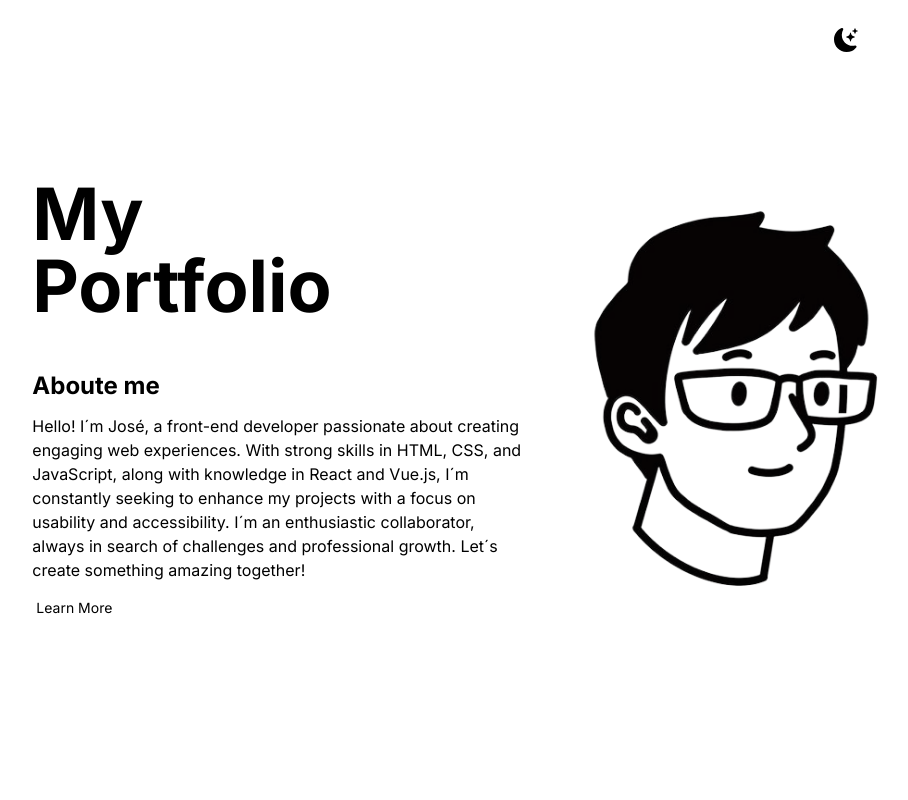
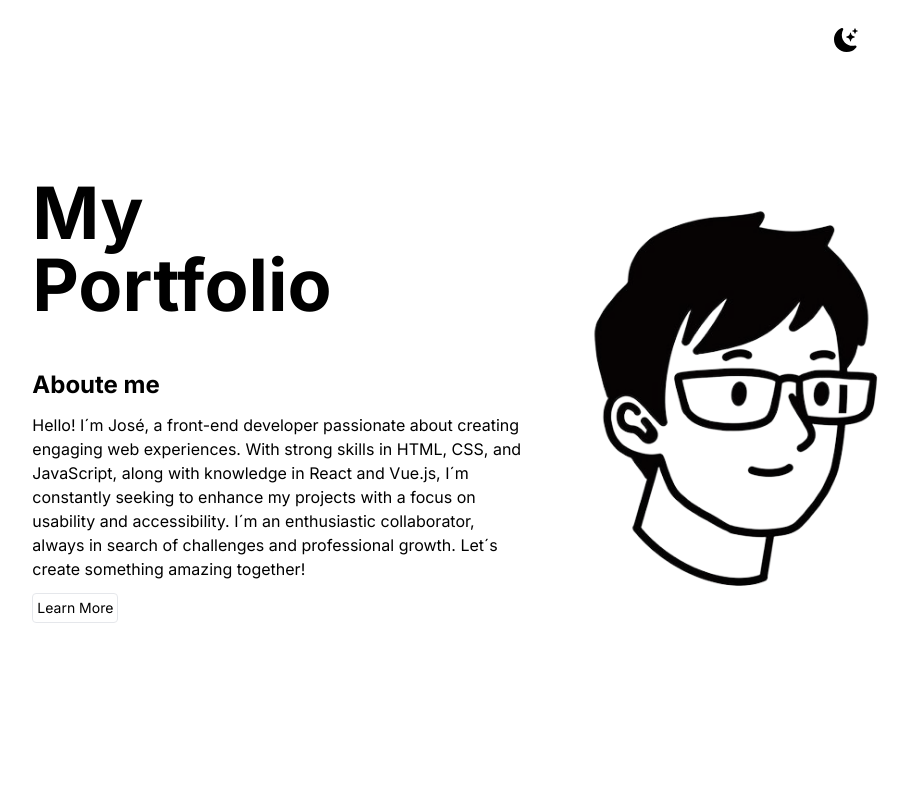
Before and after one commit to JoseAlmiroNeto/portifolio, a Next.js app: page / in a window 1280 px wide. Shown: the top 800 px of the page, without its empty margins (181-1089 px from the left). Built offline with nearby package versions, Linux system fonts and the light colour scheme.

Commit message:
border_button_about

```diff
--- a/src/components/layout/AboutMe.tsx
+++ b/src/components/layout/AboutMe.tsx
@@ -43,7 +43,7 @@ export function AboutMe() {
           <Link
             href="https://github.com/JoseAlmiroNeto"
             target="_blank"
-            className="bg-white text-black text-sm 2xl:text-base p-1 2xl:px-3 2xl:py-2 rounded"
+            className="bg-white text-black text-sm 2xl:text-base p-1 2xl:px-3 2xl:py-2 rounded border"
           >
             Learn More
           </Link>
```
